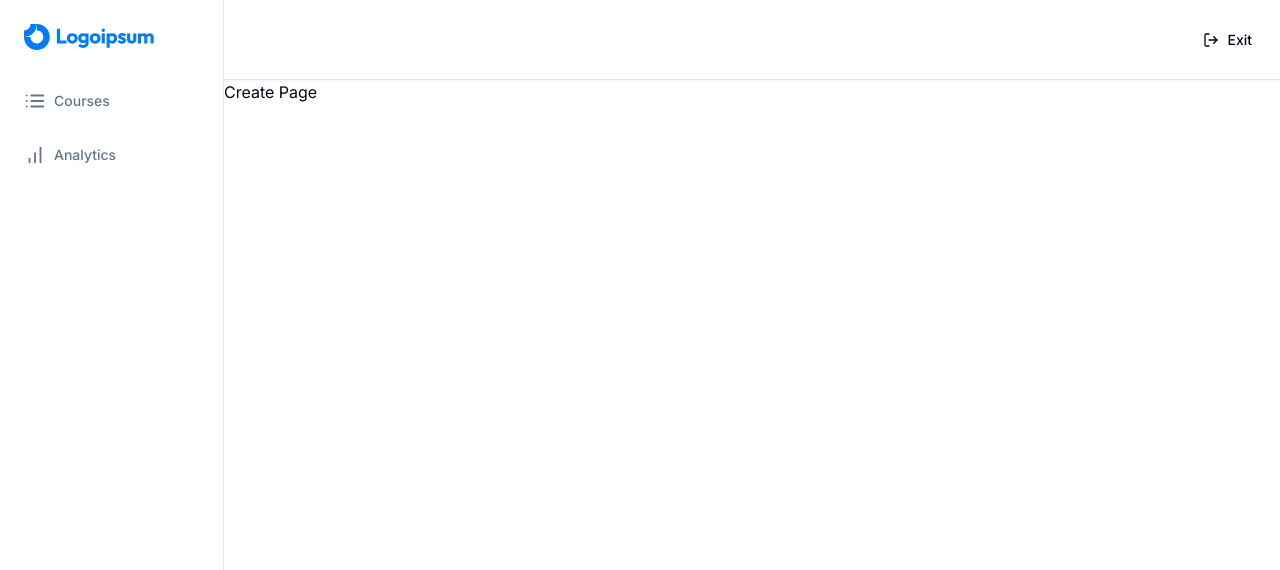
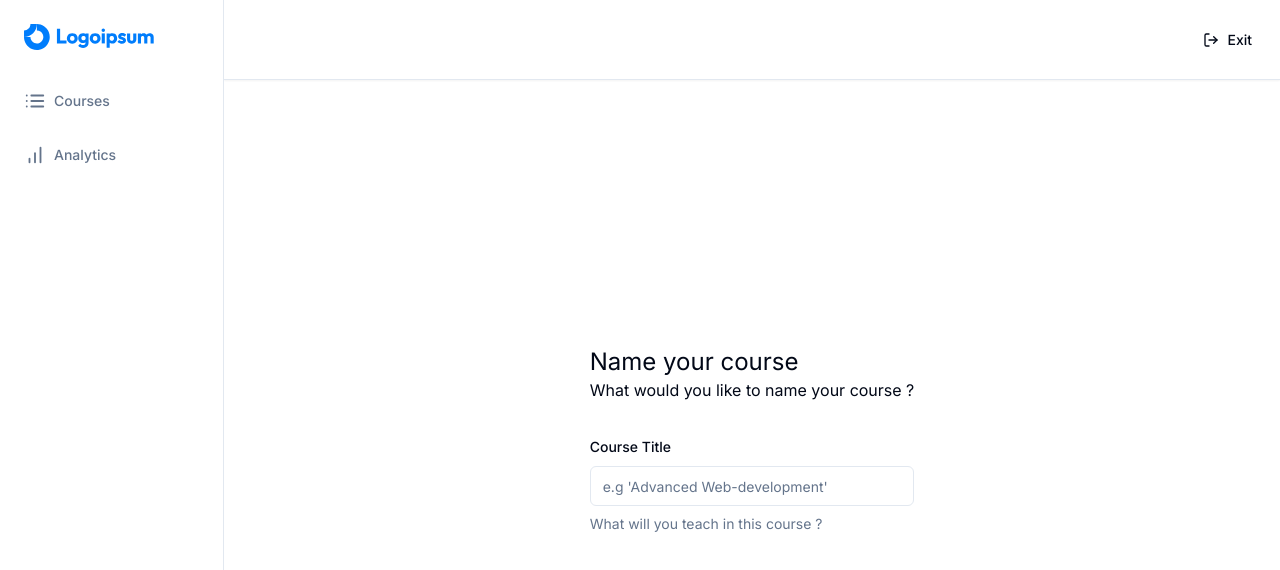
Before and after one commit to Whynotmelvin/CHANGE, a Next.js app: page /teacher/create in a window 1280 px wide. Shown: the top 570 px of the page. Built offline with nearby package versions, Linux system fonts and the light colour scheme.

Commit message:
Course Creation

```diff
--- a/app/(dashboard)/(routes)/teacher/create/page.tsx
+++ b/app/(dashboard)/(routes)/teacher/create/page.tsx
@@ -1,27 +1,76 @@
-"use client"
-import * as z  from 'zod';
-import axios from 'axios' ;
-import { useRouter } from 'next/router';
-import {useForm} from 'react-hook-form';
-import {zodResolver} from '@hookform/resolvers/zod';
+"use client";
+import * as z from "zod";
+import axios from "axios";
+import { useRouter } from "next/router";
+import { useForm } from "react-hook-form";
+import { zodResolver } from "@hookform/resolvers/zod";
 
 import {
   Form,
   FormControl,
   FormLabel,
   FormDescription,
-    FormMessage
+  FormMessage,
+  FormField,
+  FormItem,
+} from "@/components/ui/form";
+import { Input } from "@/components/ui/input";
+import { Button } from "@/components/ui/button";
 
-} from '@/components/ui/form';
-import { Input } from '@/components/ui/input';
-import { Button } from '@/components/ui/button';
+const formSchema = z.object({
+  title: z.string().min(1, { message: "Title is required" }),
+});
 
-const CreatePage = ()=>{
-    return(
+const CreatePage = () => {
+  const form = useForm<z.infer<typeof formSchema>>({
+    resolver: zodResolver(formSchema),
+    defaultValues: {
+      title: "",
+    },
+  });
+
+  const { isSubmitting, isValid } = form.formState;
+  const onSubmit = (values: z.infer<typeof formSchema>) => {
+    console.log(values);
+  };
+
+  return (
+    <div className="max-w-5xl mx-auto flex md:items-center md:justify-center h-full p-6 ">
       <div>
-            Create Page
+        <h1 className="text-2xl">Name your course</h1>
+        <p>What would you like to name your course ?</p>
+        <Form {...form}>
+          <form
+            onSubmit={form.handleSubmit(onSubmit)}
+            className="space-y-8 mt-8"
+          >
+            <FormField
+              control={form.control}
+              name="title"
+              render={({ field }) => (
+                <FormItem>
+                  <FormLabel>
+                    Course Title
+                  </FormLabel>
+                  <FormControl>
+                    <Input
+                    disabled={isSubmitting}
+                    placeholder="e.g 'Advanced Web-development'"
+                    {...field}
+                    />
+                  </FormControl>
+                  <FormDescription>
+                    What will you teach in this course ?
+                  </FormDescription>
+                  <FormMessage/>
+                </FormItem>
+              )}
+            />
+          </form>
+        </Form>
       </div>
-    )
-}
+    </div>
+  );
+};
 
 export default CreatePage;
```
Lines whose indentation alone changed are shown as unchanged.
